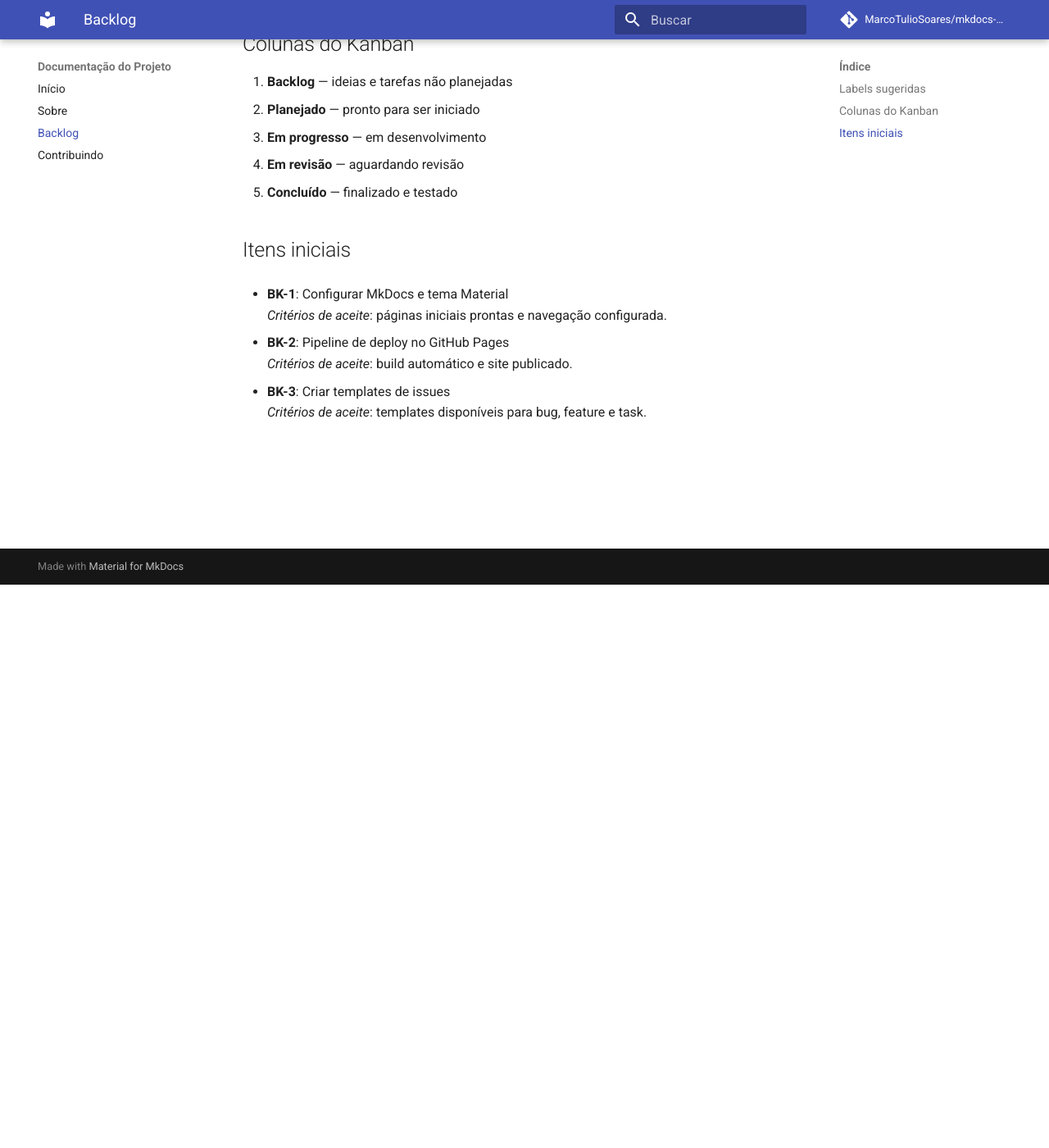
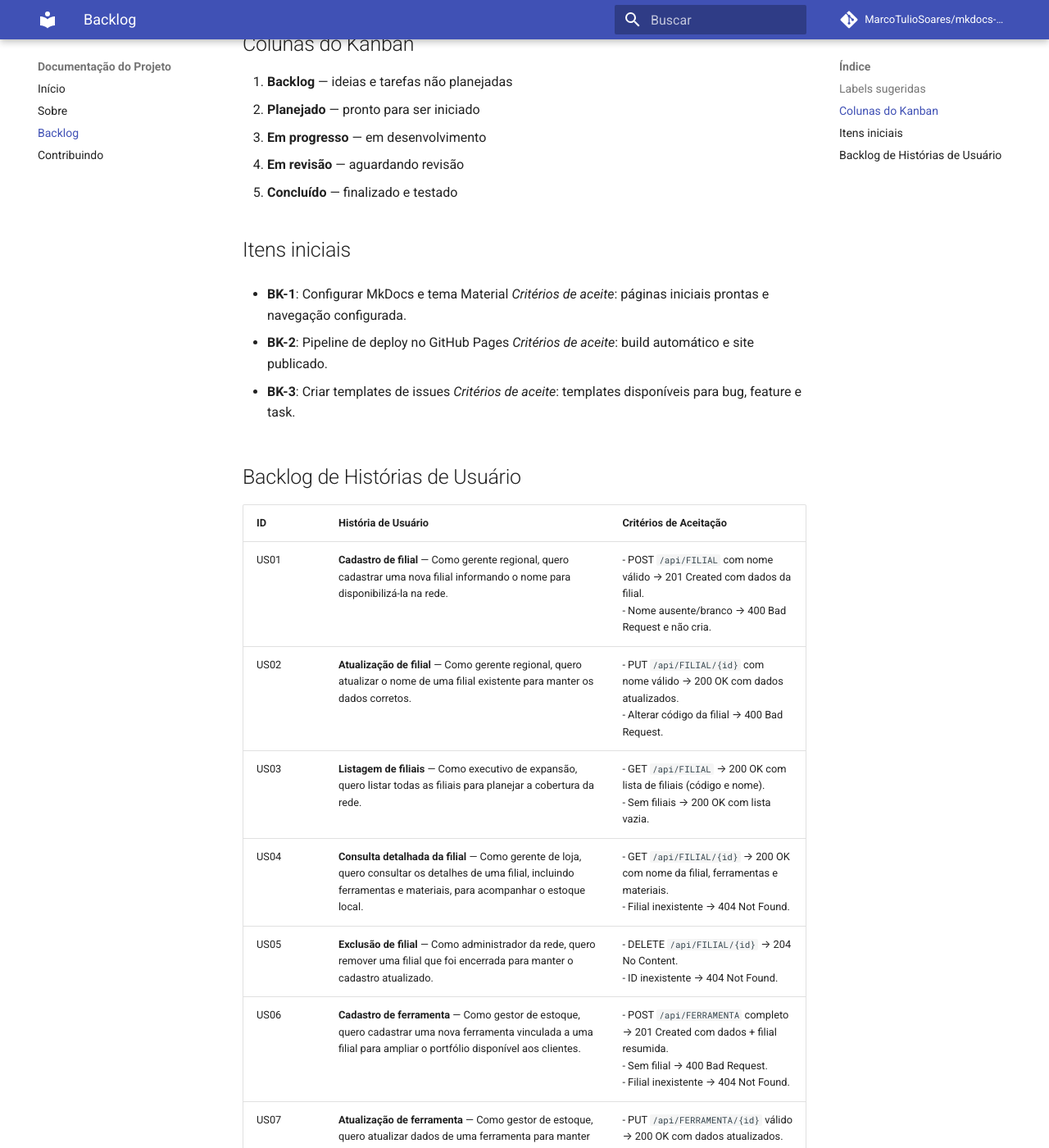
Before and after one commit to MarcoTulioSoares/mkdocs-site, an MkDocs documentation site: the page built from docs/backlog.md, in a window 1280 px wide and 1400 px high, scrolled down 687 px. Shown: the whole window at 82% size. Built offline with MkDocs 1.6.1 and Material for MkDocs 9.7.7, drawn with Linux system fonts in a browser that asks for light colours; comment, search, counter and statistics services are not loaded; some of the changed text lies outside the part shown.

Commit message:
Add user stories backlog table

```diff
--- a/docs/backlog.md
+++ b/docs/backlog.md
@@ -34,3 +34,18 @@
 
 - **BK-3**: Criar templates de issues
   _Critérios de aceite_: templates disponíveis para bug, feature e task.
+
+## Backlog de Histórias de Usuário
+
+| ID   | História de Usuário | Critérios de Aceitação |
+|------|---------------------|-------------------------|
+| US01 | **Cadastro de filial** — Como gerente regional, quero cadastrar uma nova filial informando o nome para disponibilizá-la na rede. | - POST `/api/FILIAL` com nome válido → 201 Created com dados da filial.<br>- Nome ausente/branco → 400 Bad Request e não cria. |
+| US02 | **Atualização de filial** — Como gerente regional, quero atualizar o nome de uma filial existente para manter os dados corretos. | - PUT `/api/FILIAL/{id}` com nome válido → 200 OK com dados atualizados.<br>- Alterar código da filial → 400 Bad Request. |
+| US03 | **Listagem de filiais** — Como executivo de expansão, quero listar todas as filiais para planejar a cobertura da rede. | - GET `/api/FILIAL` → 200 OK com lista de filiais (código e nome).<br>- Sem filiais → 200 OK com lista vazia. |
+| US04 | **Consulta detalhada da filial** — Como gerente de loja, quero consultar os detalhes de uma filial, incluindo ferramentas e materiais, para acompanhar o estoque local. | - GET `/api/FILIAL/{id}` → 200 OK com nome da filial, ferramentas e materiais.<br>- Filial inexistente → 404 Not Found. |
+| US05 | **Exclusão de filial** — Como administrador da rede, quero remover uma filial que foi encerrada para manter o cadastro atualizado. | - DELETE `/api/FILIAL/{id}` → 204 No Content.<br>- ID inexistente → 404 Not Found. |
+| US06 | **Cadastro de ferramenta** — Como gestor de estoque, quero cadastrar uma nova ferramenta vinculada a uma filial para ampliar o portfólio disponível aos clientes. | - POST `/api/FERRAMENTA` completo → 201 Created com dados + filial resumida.<br>- Sem filial → 400 Bad Request.<br>- Filial inexistente → 404 Not Found. |
+| US07 | **Atualização de ferramenta** — Como gestor de estoque, quero atualizar dados de uma ferramenta para manter preços e informações corretos. | - PUT `/api/FERRAMENTA/{id}` válido → 200 OK com dados atualizados.<br>- ID inexistente → 404 Not Found. |
+| US08 | **Listagem de ferramentas** — Como equipe de compras, quero listar todas as ferramentas cadastradas para avaliar o portfólio da rede. | - GET `/api/FERRAMENTA` → 200 OK com lista de ferramentas.<br>- Cada item traz atributos + resumo da filial. |
+| US09 | **Cadastro de material de construção** — Como comprador corporativo, quero cadastrar um novo material vinculado a uma filial para ampliar as opções de venda. | - POST `/api/MATERIAL-CONSTRUCAO` completo → 201 Created com dados + filial resumida.<br>- Sem filial → 400 Bad Request.<br>- Filial inexistente → 404 Not Found. |
+| US10 | **Exclusão de material de construção** — Como gestor de estoque, quero remover um material que saiu de linha para manter o catálogo atualizado. | - DELETE `/api/MATERIAL-CONSTRUCAO/{id}` → 204 No Content.<br>- ID inexistente → 404 Not Found. |
```
